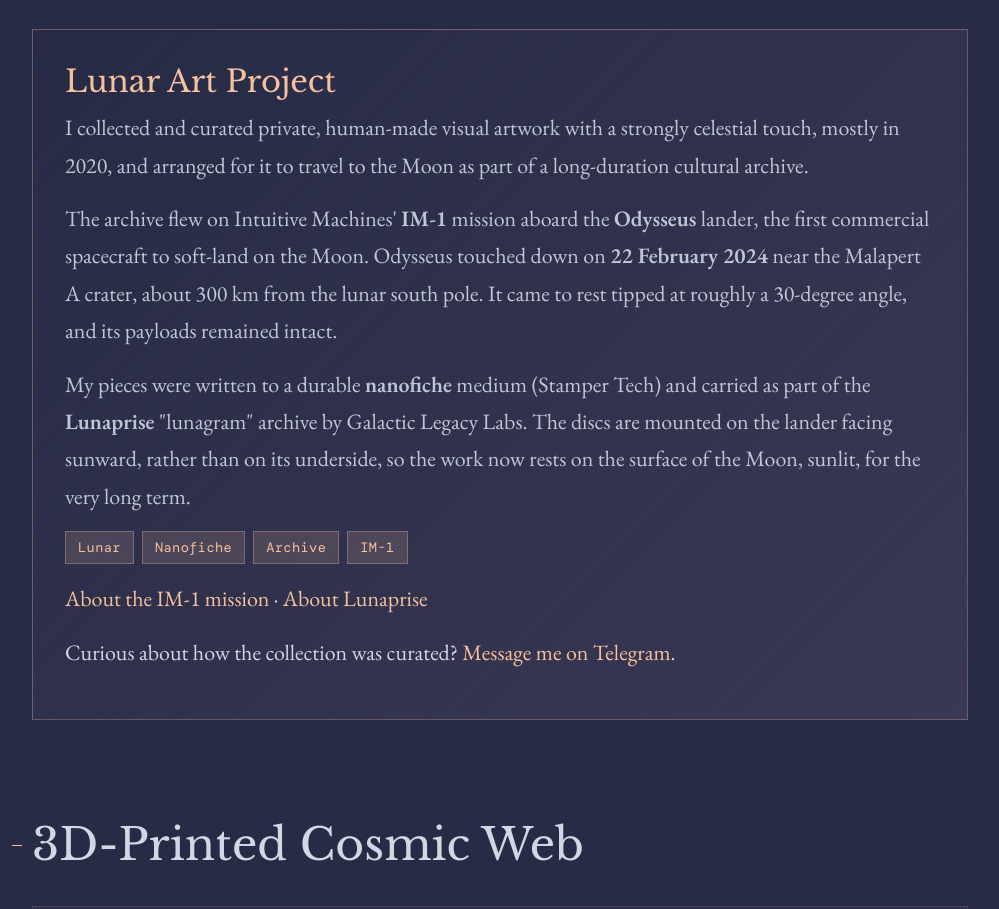
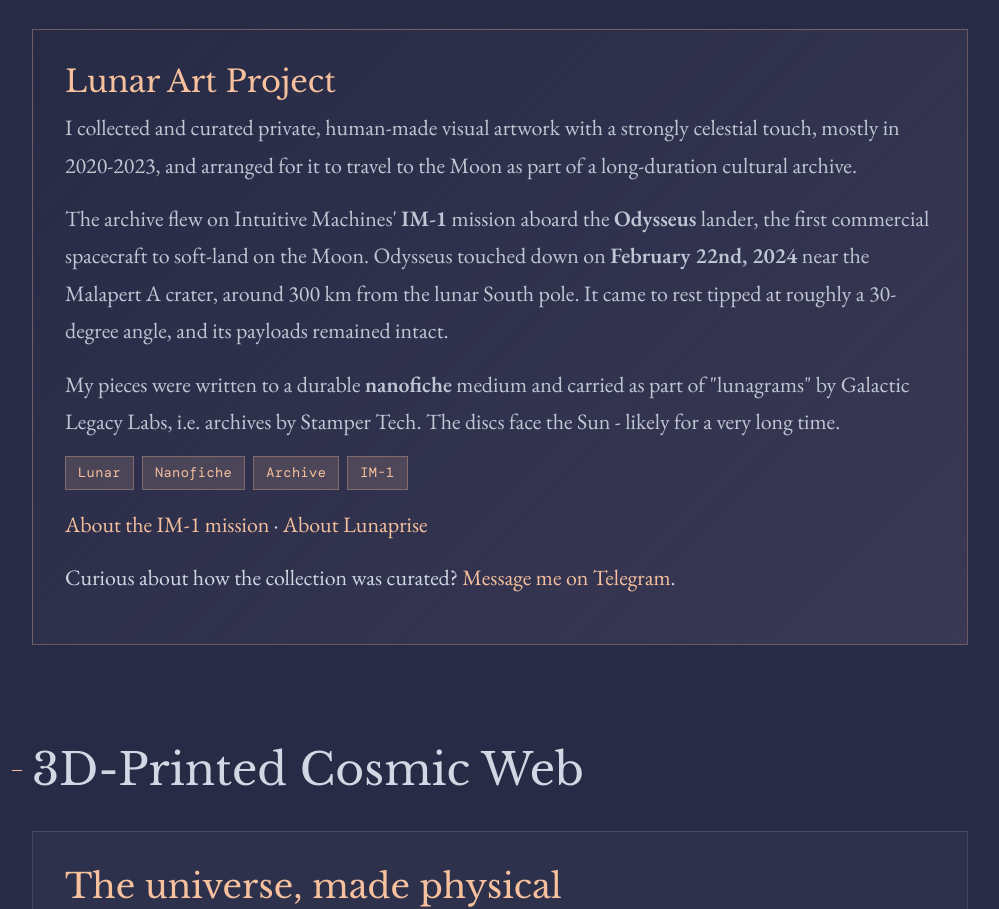
Before and after one commit to alex987654/alex987654.github.io, a plain HTML site: page sci-art.html in a window 1280 px wide. Shown: the part 1266-2175 px from the top of the page, without its empty margins (140-1139 px from the left). Drawn offline with nearby package versions, Linux system fonts and the light colour scheme; a web font is replaced by a local one.

Commit message:
Minor update

```diff
--- a/sci-art.html
+++ b/sci-art.html
@@ -82,9 +82,9 @@
       <h2 class="section-title">Art on the Moon</h2>
       <div class="project-card animate-in" style="background: linear-gradient(135deg, rgba(39, 43, 70, 0.9) 0%, rgba(166, 134, 170, 0.15) 100%); border: 1px solid rgba(247, 193, 158, 0.3);">
         <h3 class="project-title">Lunar Art Project</h3>
-        <p class="project-description">I collected and curated private, human-made visual artwork with a strongly celestial touch, mostly in 2020, and arranged for it to travel to the Moon as part of a long-duration cultural archive.</p>
-        <p class="project-description">The archive flew on Intuitive Machines' <strong>IM-1</strong> mission aboard the <strong>Odysseus</strong> lander, the first commercial spacecraft to soft-land on the Moon. Odysseus touched down on <strong>22 February 2024</strong> near the Malapert A crater, about 300 km from the lunar south pole. It came to rest tipped at roughly a 30-degree angle, and its payloads remained intact.</p>
-        <p class="project-description">My pieces were written to a durable <strong>nanofiche</strong> medium (Stamper Tech) and carried as part of the <strong>Lunaprise</strong> "lunagram" archive by Galactic Legacy Labs. The discs are mounted on the lander facing sunward, rather than on its underside, so the work now rests on the surface of the Moon, sunlit, for the very long term.</p>
+        <p class="project-description">I collected and curated private, human-made visual artwork with a strongly celestial touch, mostly in 2020-2023, and arranged for it to travel to the Moon as part of a long-duration cultural archive.</p>
+        <p class="project-description">The archive flew on Intuitive Machines' <strong>IM-1</strong> mission aboard the <strong>Odysseus</strong> lander, the first commercial spacecraft to soft-land on the Moon. Odysseus touched down on <strong>February 22nd, 2024</strong> near the Malapert A crater, around 300 km from the lunar South pole. It came to rest tipped at roughly a 30-degree angle, and its payloads remained intact.</p>
+        <p class="project-description">My pieces were written to a durable <strong>nanofiche</strong> medium and carried as part of "lunagrams" by Galactic Legacy Labs, i.e. archives by Stamper Tech. The discs face the Sun - likely for a very long time.</p>
         <div class="project-tags">
           <span class="tag">Lunar</span>
           <span class="tag">Nanofiche</span>
--- a/sitemap.xml
+++ b/sitemap.xml
@@ -12,7 +12,7 @@
   </url>
   <url>
     <loc>https://www.noholoa.com/sci-art.html</loc>
-    <lastmod>2026-08-08</lastmod>
+    <lastmod>2026-08-27</lastmod>
     <priority>0.8</priority>
   </url>
   <url>
```
